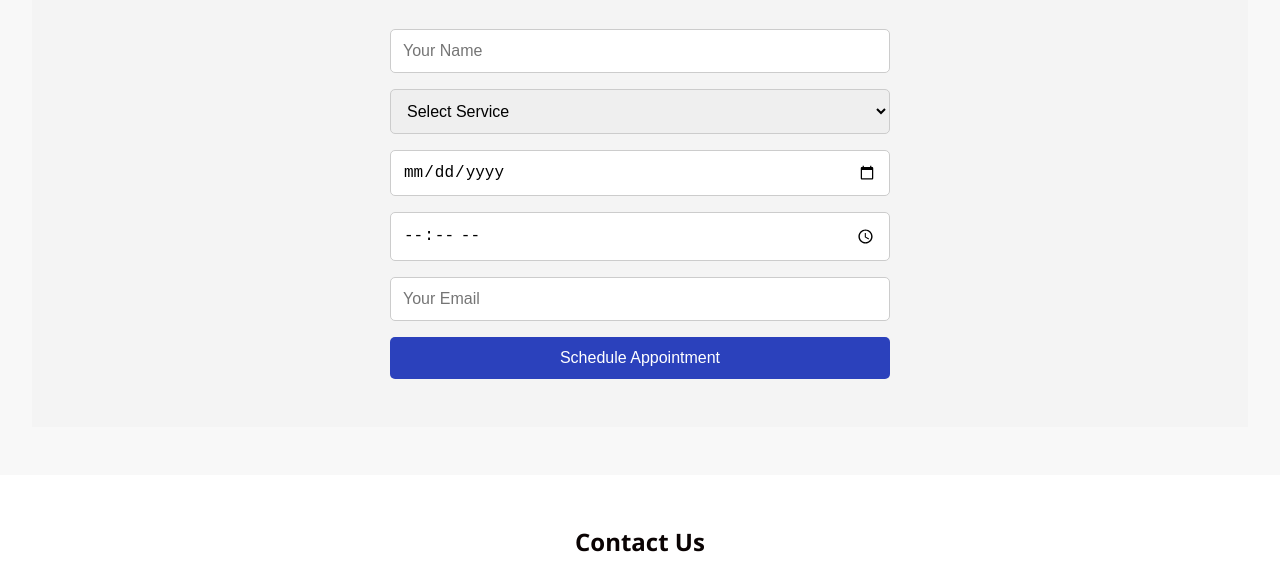
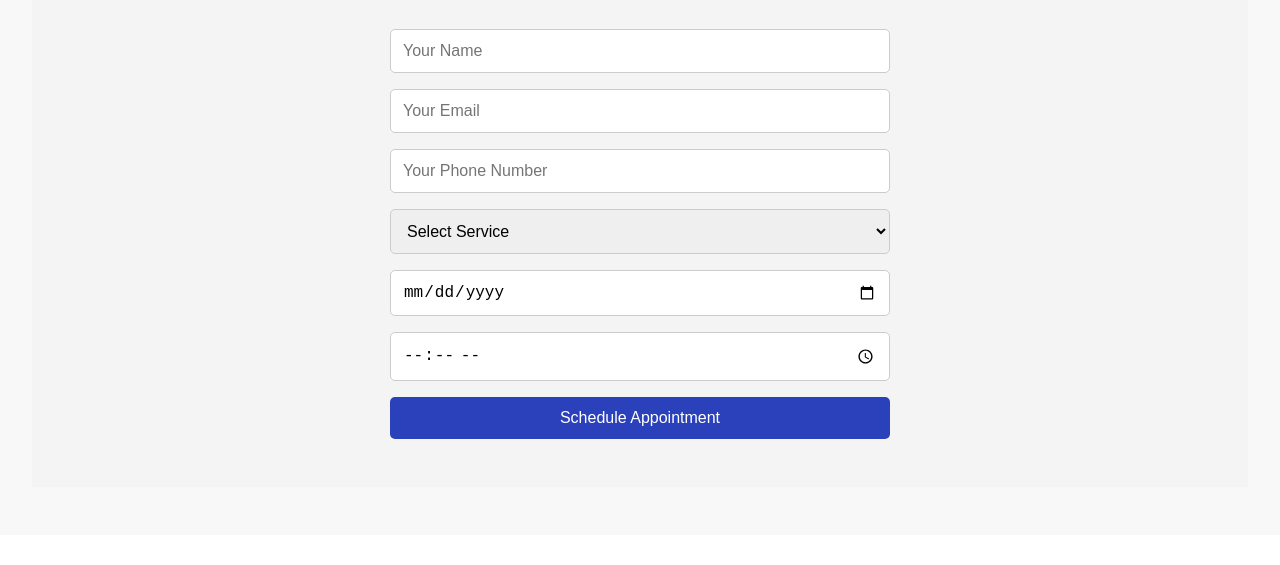
Before and after one commit to yeswanthpavan/bittu-studio, a plain HTML site: page index.html in a window 1280 px wide. Shown: the part 1570-2135 px from the top of the page. Drawn offline with Linux system fonts and the light colour scheme.

Commit message:
Add files via upload

```diff
--- a/index.html
+++ b/index.html
@@ -62,6 +62,10 @@
   <form class="appointment-form" action="https://formspree.io/f/mkgblwre" method="POST">
     <input type="text" name="name" placeholder="Your Name" required>
 
+    <input type="email" name="email" placeholder="Your Email" required>
+
+    <input type="tel" name="phone" placeholder="Your Phone Number" required>
+
     <select name="service" required>
       <option value="">Select Service</option>
       <option value="Photography">Photography</option>
@@ -71,8 +75,6 @@
 
     <input type="date" name="date" required>
     <input type="time" name="time" required>
-
-    <input type="email" name="email" placeholder="Your Email" required>
 
     <button type="submit">Schedule Appointment</button>
   </form>
```
